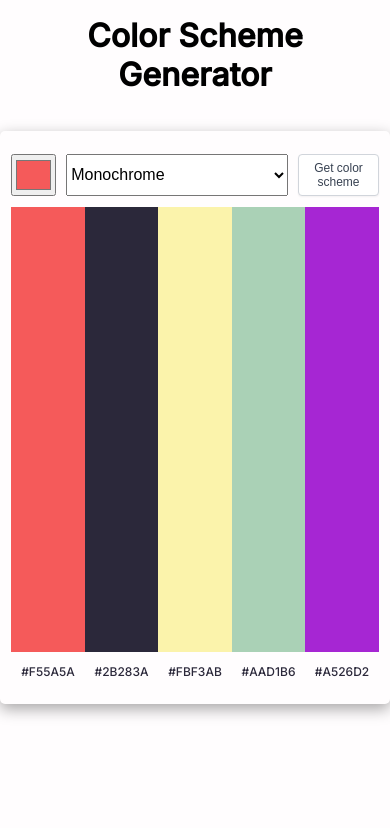
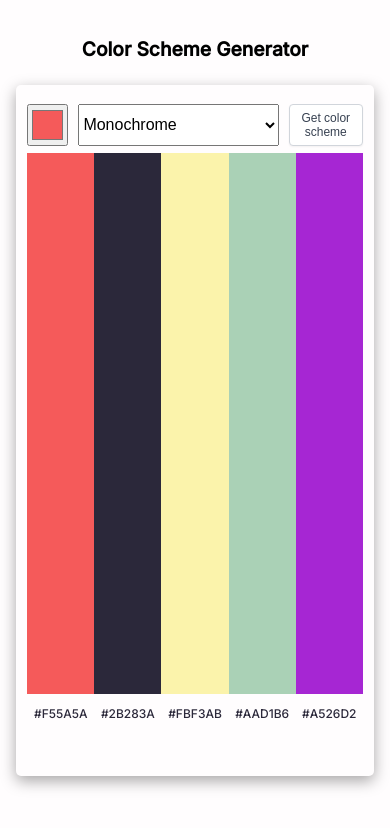
Before and after one commit to ToobaJamal/color-scheme-generator, a plain HTML site: page index.html in a window 390 px wide. Drawn offline with Linux system fonts and the light colour scheme.

Commit message:
Update index.css

```diff
--- a/index.css
+++ b/index.css
@@ -1,3 +1,6 @@
+* {
+    box-sizing: border-box;
+}
 html, body {
     margin: 0;
     padding: 0;
@@ -58,7 +61,7 @@ button {
     flex-direction: column;
 }
 main {
-    height: 550px;
+    height: 85%;
     margin-inline: auto;
     border-radius: 5px;
     box-shadow: rgba(0, 0, 0, 0.35) 0px 5px 15px;
@@ -89,6 +92,14 @@ main {
 }
 
 @media (max-width: 590px) {
+    h1 {
+        font-size: 1.2em;
+        padding: 0.6em;
+        margin-top: 0.5em;
+    }
+    body {
+        padding: 1em;
+    }
     main {
         padding: 0.7em;
     }
@@ -104,7 +115,4 @@ main {
     #schemes {
         font-size: 12px;
     }
-    main {
-        height: 420px;
-    }
 }
```
